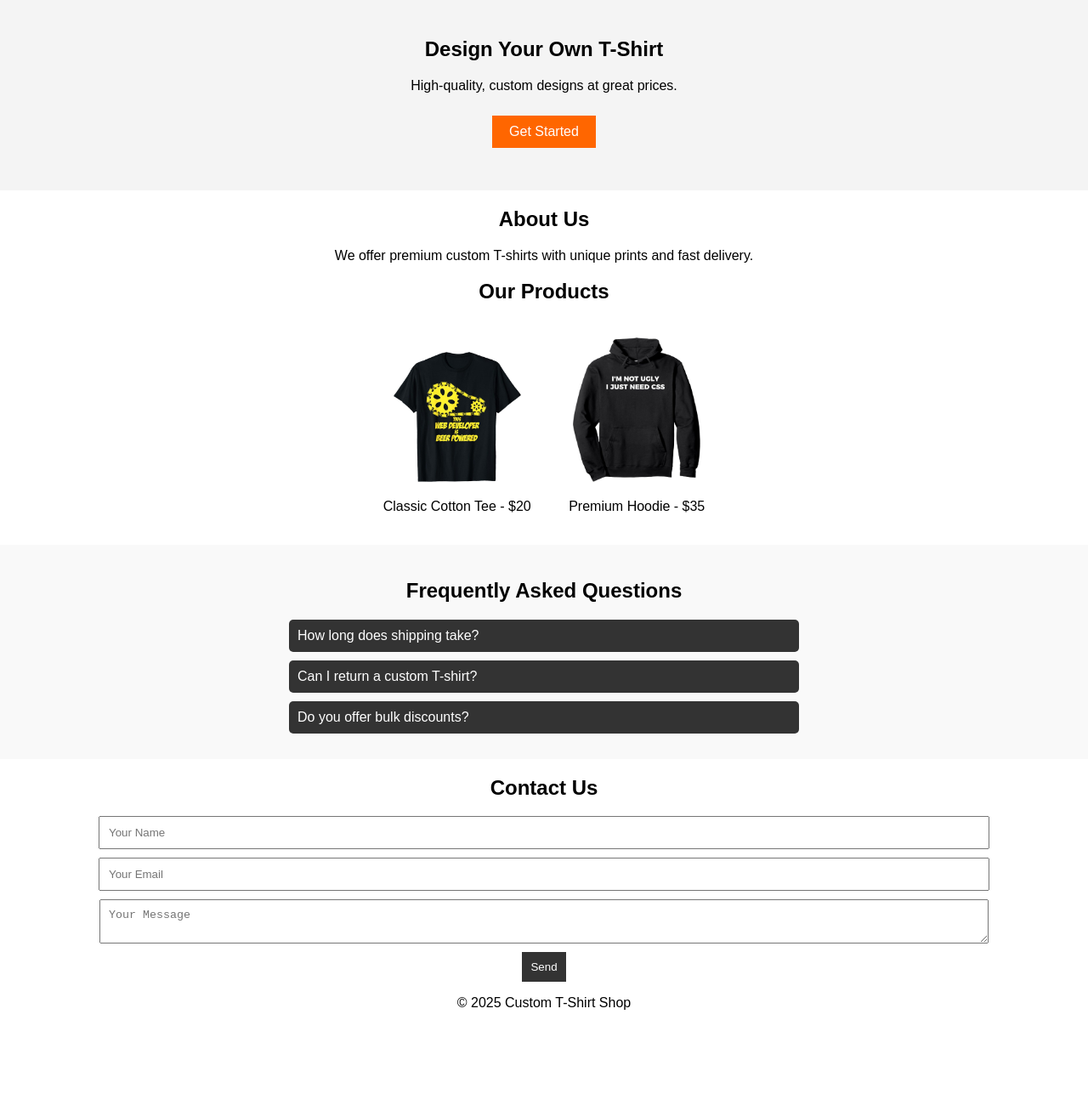
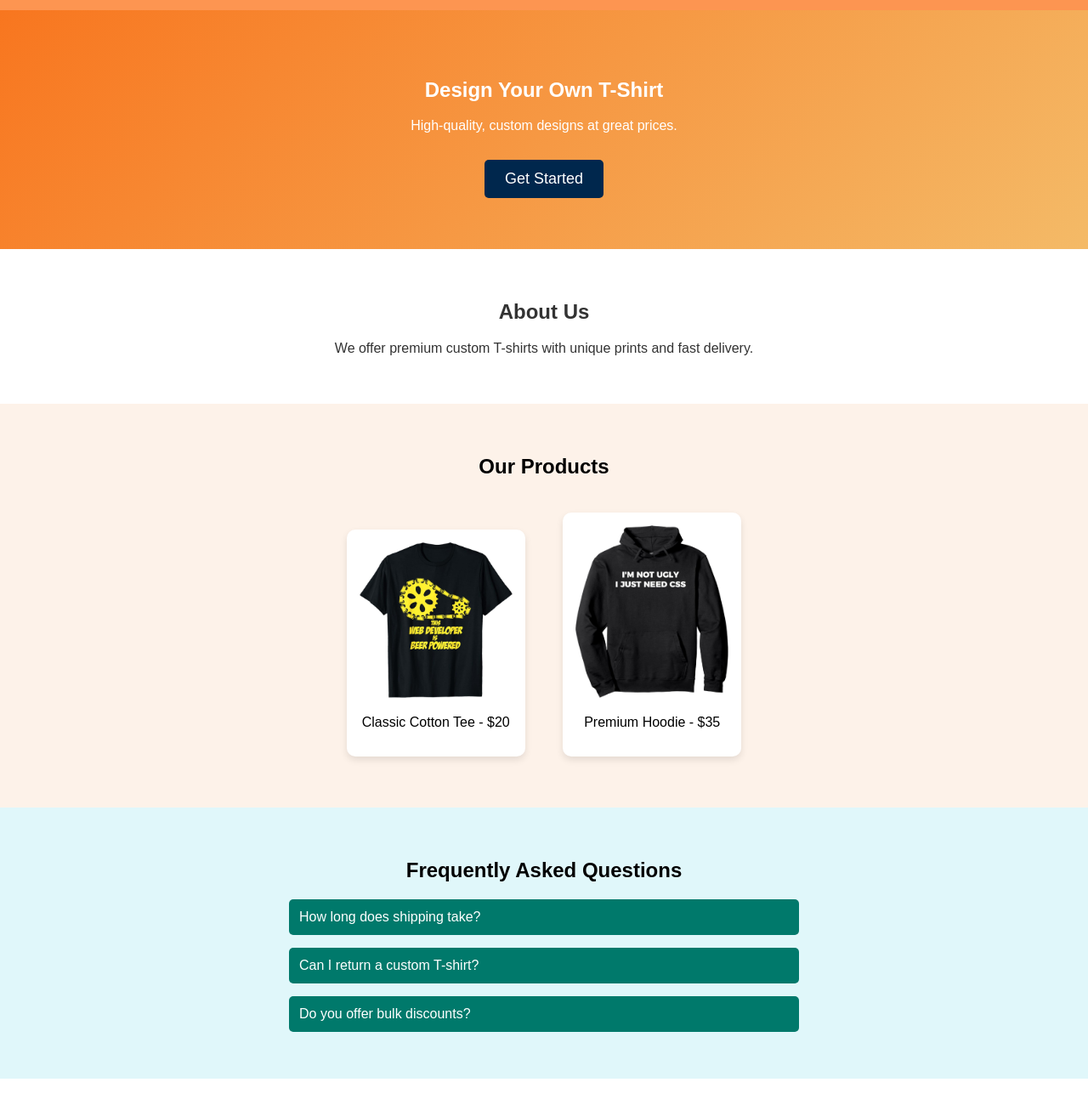
Before and after one commit to UrMjsty/tum-web-lab2, a plain HTML site: page index.html in a window 1280 px wide. Shown: the part 160-1460 px from the top of the page at 85% size. Before the commit the page ends 1365 px from the top, so only its background shows below. Drawn offline with Linux system fonts and the light colour scheme.

Commit message:
change colors

```diff
--- a/style.css
+++ b/style.css
@@ -1,14 +1,18 @@
+/* General Styles */
 body {
-    font-family: Arial, sans-serif;
+    font-family: 'Poppins', sans-serif;
     margin: 0;
     padding: 0;
     text-align: center;
+    background-color: #f5f5f5;
 }
 
+/* Header */
 header {
-    background: #333;
+    background: #fd9551;
     color: white;
-    padding: 10px 0;
+    padding: 15px 0;
+    font-size: 20px;
 }
 
 nav ul {
@@ -24,57 +28,79 @@ nav ul li {
 nav a {
     color: white;
     text-decoration: none;
+    font-weight: bold;
+    transition: color 0.3s;
 }
 
+nav a:hover {
+    color: #ffeeba;
+}
+
+/* Hero Section */
 .hero {
-    background: #f4f4f4;
-    padding: 50px;
+    background: linear-gradient(135deg, #f8761f, #f4ba67);
+    color: white;
+    padding: 60px 20px;
 }
 
 .cta-button {
-    background: #ff6600;
+    background: #00274d;
     color: white;
-    padding: 10px 20px;
+    padding: 12px 24px;
     text-decoration: none;
+    font-size: 18px;
+    border-radius: 5px;
     display: inline-block;
-    margin-top: 10px;
+    margin-top: 15px;
+    transition: background 0.3s;
+}
+
+.cta-button:hover {
+    background: #0056b3;
+}
+
+/* About Section */
+#about {
+    background: white;
+    padding: 40px 20px;
+    color: #333;
+}
+
+/* Products Section */
+#products {
+    background: #fdf2e9;
+    padding: 40px 20px;
 }
 
 .product {
     display: inline-block;
     margin: 20px;
+    background: white;
+    padding: 15px;
+    border-radius: 10px;
+    box-shadow: 0 4px 8px rgba(0, 0, 0, 0.1);
+    transition: transform 0.3s;
+}
+
+.product:hover {
+    transform: translateY(-5px);
 }
 
 .product img {
-    width: 150px;
+    width: 180px;
     height: auto;
-    border-radius: 10px;
-}
-
-form input, form textarea {
-    display: block;
-    margin: 10px auto;
-    width: 80%;
-    padding: 10px;
-}
-
-button {
-    background: #333;
-    color: white;
-    padding: 10px;
-    border: none;
-    cursor: pointer;
+    border-radius: 8px;
 }
 
 /* FAQ Section */
 #faq {
-    background: #f9f9f9;
-    padding: 20px;
+    background: #e0f7fa;
+    padding: 40px 20px;
 }
 
 .faq-item {
     max-width: 600px;
-    margin: 10px auto;
+    margin: 15px auto;
     text-align: left;
 }
 
@@ -84,20 +110,62 @@ button {
 
 .faq-item label {
     display: block;
-    background: #333;
+    background: #00796b;
     color: white;
-    padding: 10px;
+    padding: 12px;
     cursor: pointer;
     border-radius: 5px;
+    transition: background 0.3s;
+}
+
+.faq-item label:hover {
+    background: #004d40;
 }
 
 .faq-content {
     display: none;
     padding: 10px;
-    background: #fff;
+    background: white;
     border: 1px solid #ddd;
 }
 
 .faq-item input:checked + label + .faq-content {
     display: block;
 }
+
+/* Contact Section */
+#contact {
+    background: white;
+    padding: 40px 20px;
+}
+
+form input, form textarea {
+    display: block;
+    margin: 10px auto;
+    width: 80%;
+    padding: 10px;
+    border: 1px solid #ccc;
+    border-radius: 5px;
+}
+
+button {
+    background: #ff6600;
+    color: white;
+    padding: 12px 24px;
+    border: none;
+    border-radius: 5px;
+    cursor: pointer;
+    transition: background 0.3s;
+}
+
+button:hover {
+    background: #cc5200;
+}
+
+/* Footer */
+footer {
+    background: #00274d;
+    color: white;
+    padding: 15px;
+    font-size: 14px;
+}
```
